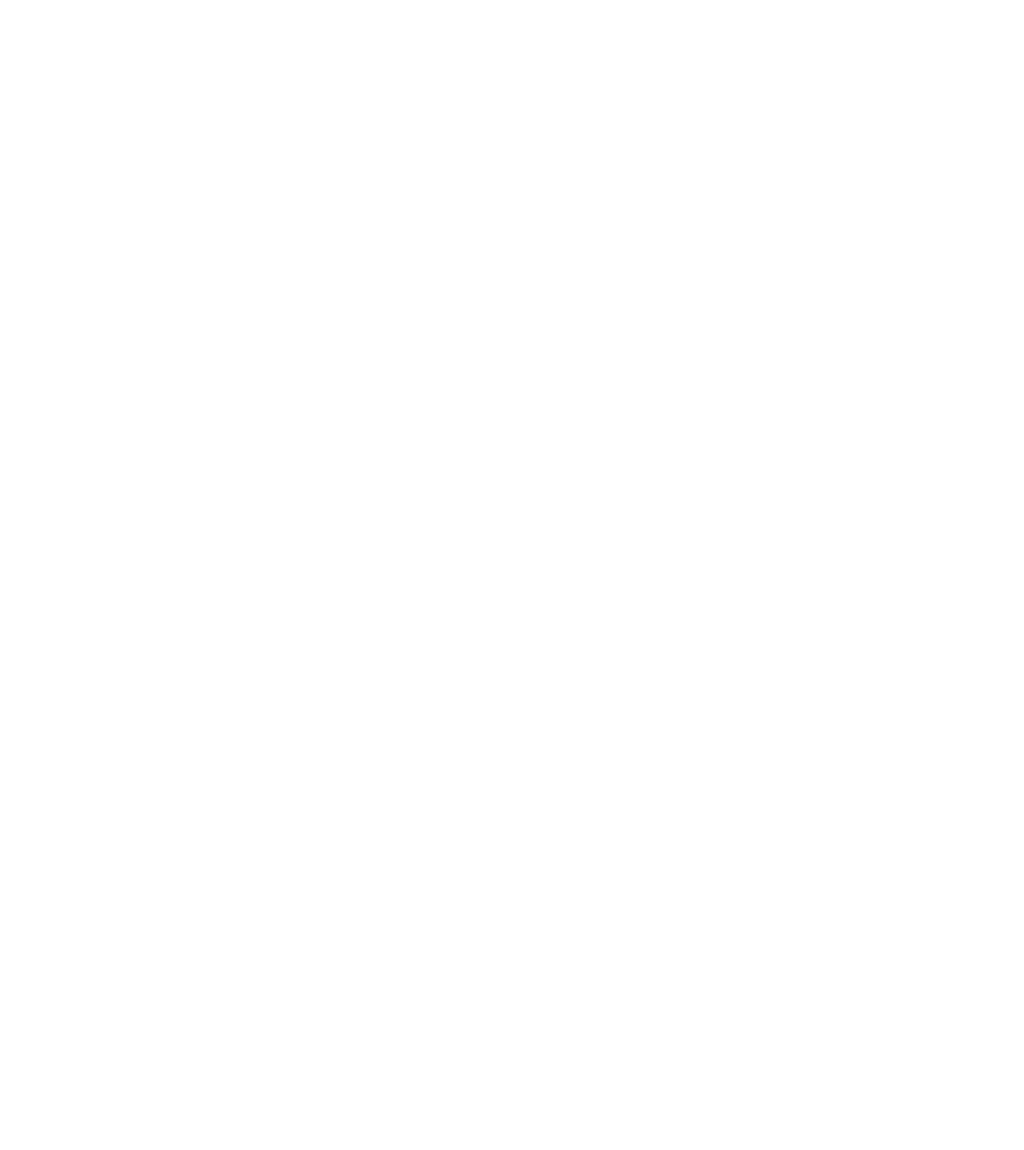
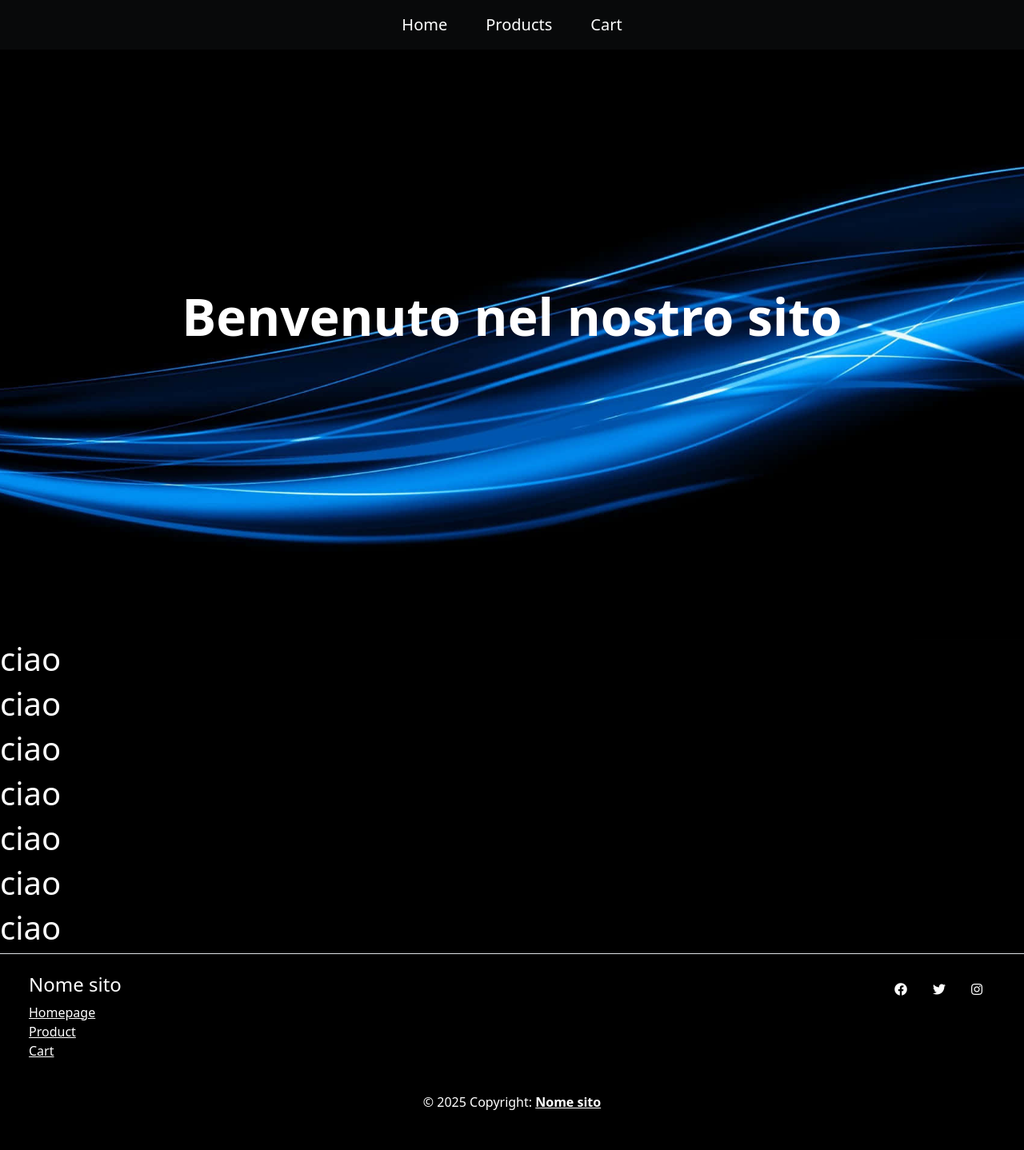
Before and after one commit to leonardosti/progetto_e-commerce, a PHP site: page / in a window 1280 px wide. Before the commit the page is empty. Shown: the whole page at 80% size. Before the commit the page ends 800 px from the top, so only its background shows below. Run offline with PHP 8.4, Linux system fonts and the light colour scheme.

Commit message:
struttura generale

```diff
--- a/assets/style.css
+++ b/assets/style.css
@@ -1,3 +1,14 @@
+body{
+    background-color: #000000;
+    color: white;
+}
+nav{
+    background-color: none;
+}
+footer{
+    background-color: #000000;
+    bottom:0;
+}
 .social a{
     width: 24;
     height: 24;
--- a/index.html
+++ b/index.html
@@ -3,13 +3,71 @@
 <head>
     <meta charset="UTF-8">
     <meta name="viewport" content="width=device-width, initial-scale=1.0">
+    <link href="https://cdnjs.cloudflare.com/ajax/libs/font-awesome/5.15.4/css/all.min.css" rel="stylesheet">
+    <link href="https://cdn.jsdelivr.net/npm/bootstrap@5.3.3/dist/css/bootstrap.min.css" rel="stylesheet" integrity="sha384-QWTKZyjpPEjISv5WaRU9OFeRpok6YctnYmDr5pNlyT2bRjXh0JMhjY6hW+ALEwIH" crossorigin="anonymous">
     <link rel="stylesheet" href="assets/style.css">
 
     <title>Sito - Homepage</title>
 </head>
 <body>
+    <!--Navbar-->
+    <nav class="navbar navbar-expand-lg nav-justified navbar-dark bg-dark bg-opacity-25 fixed-top justify-content-center">
+        <div class="container-fluid d-flex justify-content-between">
+            <button class="navbar-toggler" type="button" data-bs-toggle="collapse" data-bs-target="#navbarNav"
+                    aria-controls="navbarNav" aria-expanded="false" aria-label="Toggle navigation">
+                <span class="navbar-toggler-icon"></span>
+            </button>
+            <div class="collapse navbar-collapse" id="navbarNav">
+                <ul class="navbar-nav mx-auto">
+                    <li class="nav-item">
+                        <a class="nav-link fs-5 px-4 text-white" href="index.html">Home</a>
+                    </li>
+                    <li class="nav-item">
+                        <a class="nav-link fs-5 px-4 text-white" href="product.html">Products</a>
+                    </li>
+                    <li class="nav-item">
+                        <a class="nav-link fs-5 px-4 text-white" href="cart.html">Cart</a>
+                    </li>
+                </ul>
+            </div>
+        </div>
+    </nav>
+    <!--Header-->
+    <header class="container-fluid d-flex align-items-center justify-content-center vh-100"
+    style="background: url('../assets/images/black-and-blue-background-g9y6l2pg8f12idda.jpg') no-repeat center center; background-size: cover;">
+<h1 class="display-3 fw-bold">Benvenuto nel nostro sito</h1>
+</header>
+<div>
+    <h1>ciao</h1>
+    <h1>ciao</h1>
+    <h1>ciao</h1>
+    <h1>ciao</h1>
+    <h1>ciao</h1>
+    <h1>ciao</h1>
+    <h1>ciao</h1>
+</div>
 
+    <!--Footer-->
+    <footer class="container-fluid border-top text-white row p-4 m-0">
+        <div class="link col">
+            <h4>Nome sito</h4>
+            <ul class="list-unstyled">
+                <li><a class="text-white" href="index.html">Homepage</a></li>
+                <li><a class="text-white" href="product.html">Product</a></li>
+                <li><a class="text-white" href="cart.html">Cart</a></li>
+            </ul>
+        </div>
+        <div class="nav justify-content-end col social">
+            <a class="nav-link text-white link-body-emphasis" href="https://www.facebook.com"><i class="fab fa-facebook"></i></a>
+            <a class="nav-link text-white link-body-emphasis" href="https://www.twitter.com"><i class="fab fa-twitter"></i></a>
+            <a class="nav-link text-white link-body-emphasis" href="https://www.instagram.com"><i class="fab fa-instagram"></i></a>
+        </div>
+        <div class="text-center p-4">
+            © 2025 Copyright: <a class="text-reset fw-bold" href="#">Nome sito</a>
+        </div>
+    </footer>
 
     <script src="assets/script.js"></script>
+    <script src="https://cdn.jsdelivr.net/npm/bootstrap@5.3.3/dist/js/bootstrap.bundle.min.js" integrity="sha384-YvpcrYf0tY3lHB60NNkmXc5s9fDVZLESaAA55NDzOxhy9GkcIdslK1eN7N6jIeHz" crossorigin="anonymous"></script>
 </body>
 </html>
```
Also changed, not shown: cart.html (+15 -18 lines), product.html (+22 -1 lines), assets/images/black-and-blue-background-g9y6l2pg8f12idda.jpg (added).
